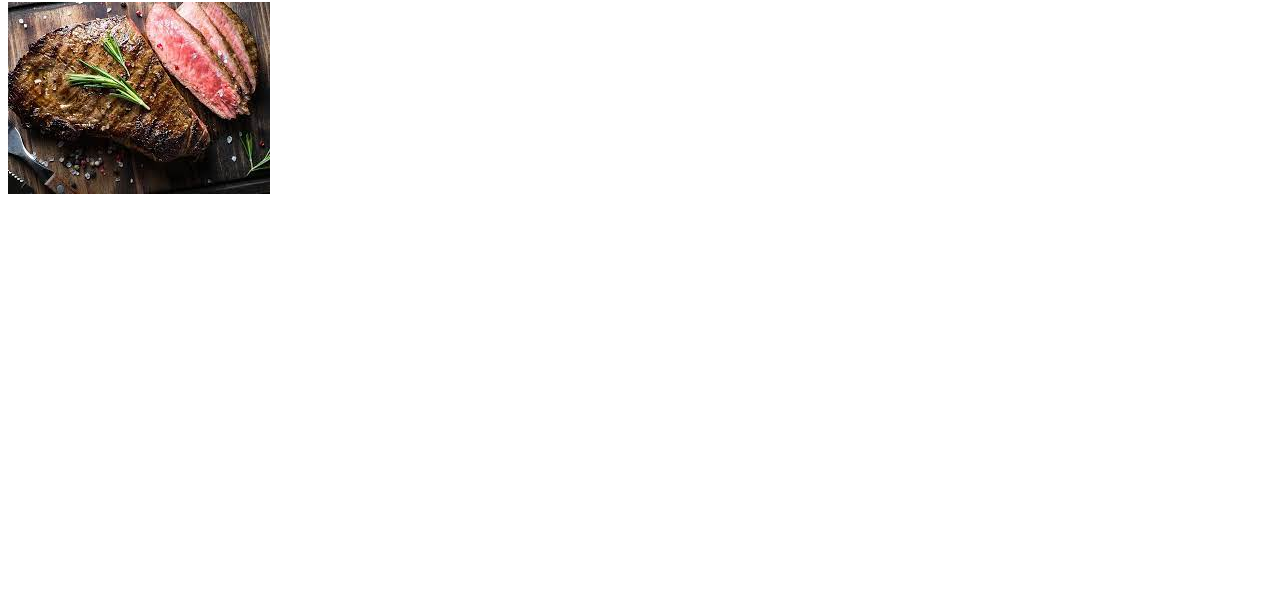
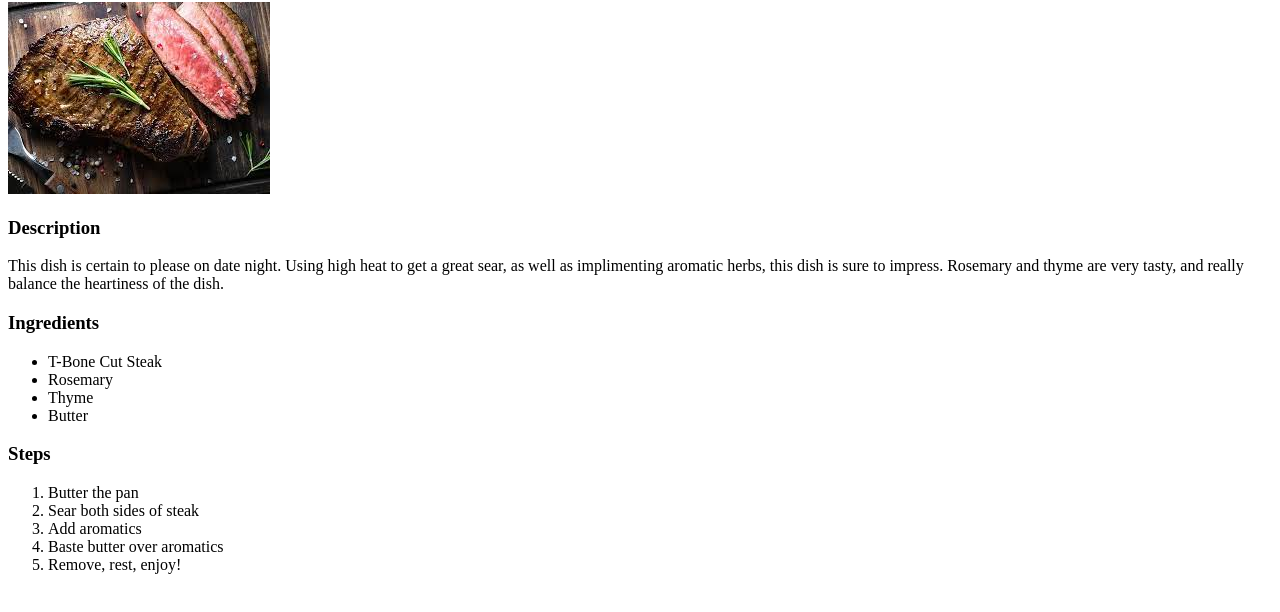
Before and after one commit to traviswilliford/odin-recipes, a plain HTML site: page recipes/steak.html in a window 1280 px wide. Shown: the part 78-690 px from the top of the page. Drawn offline with Linux system fonts and the light colour scheme.

Commit message:
Add content to steak recipe page

```diff
--- a/recipes/steak.html
+++ b/recipes/steak.html
@@ -12,6 +12,25 @@
 
     <h1>Steak Recipe</h1>
     <img src="../images/steak.jpeg" alt="A beautiful juicy steak on a wooden cutting board.">
-
+    <h3>Description</h3>
+    <p>This dish is certain to please on date night. Using high heat to get a great sear,
+        as well as implimenting aromatic herbs, this dish is sure to impress. Rosemary and
+        thyme are very tasty, and really balance the heartiness of the dish.
+    </p>
+    <h3>Ingredients</h3>
+    <ul>
+        <li>T-Bone Cut Steak</li>
+        <li>Rosemary</li>
+        <li>Thyme</li>
+        <li>Butter</li>
+    </ul>
+    <h3>Steps</h3>
+    <ol>
+        <li>Butter the pan</li>
+        <li>Sear both sides of steak</li>
+        <li>Add aromatics</li>
+        <li>Baste butter over aromatics</li>
+        <li>Remove, rest, enjoy!</li>
+    </ol>
 </body>
 </html>
```
